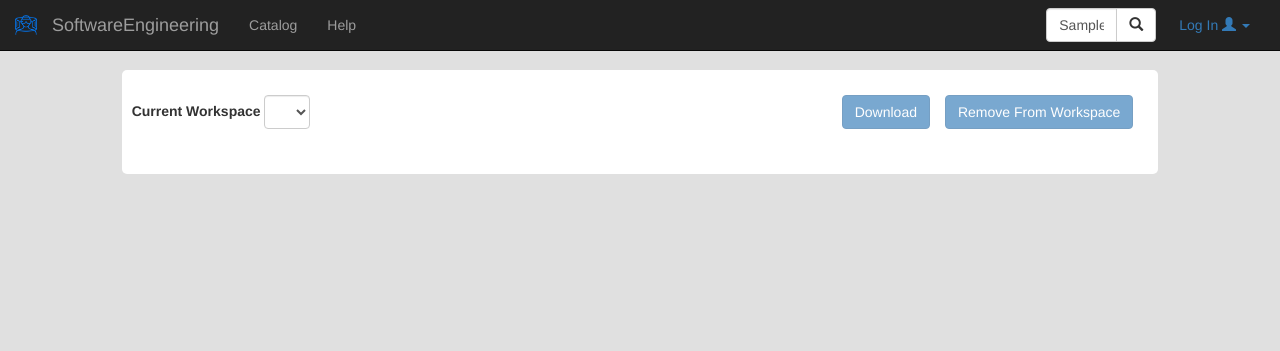
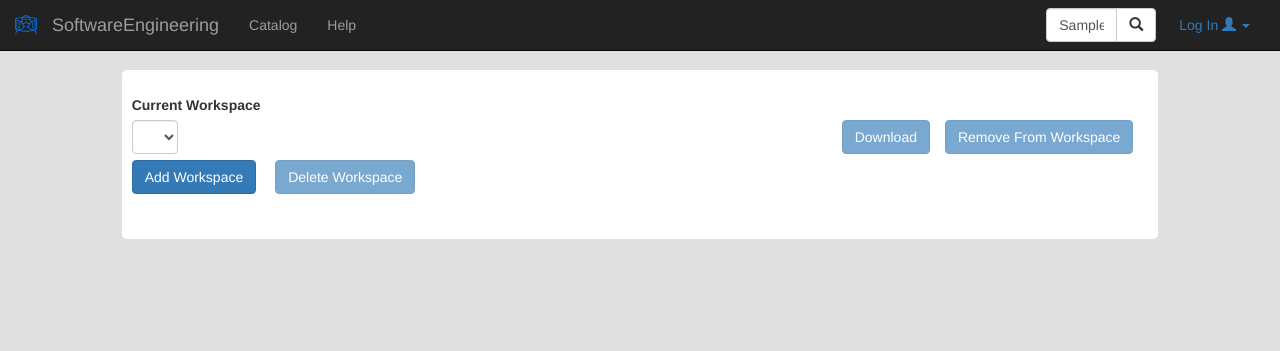
Before and after one commit to jamesgagne/hololens, a PHP site: the page made by application/views/main/workspace.php in a window 1280 px wide. Shown: the top 351 px of the page. Run offline with PHP 8.4, Linux system fonts and the light colour scheme; the template is opened without the code that fills it: most values are stand-ins (such as "Sample title", 1, 10 or a date in 2020); data that the repository does not hold is empty; some libraries are stand-ins or nearby versions.

Commit message:
Updated workspace page

```diff
--- a/application/assets/js/catalog.js
+++ b/application/assets/js/catalog.js
@@ -12,7 +12,7 @@ $(document).ready(function() {
 	});
 
 	$('.fileCheckBox').change(function() {
-		var parent = $(this).parent();
+		var parent = $(this);
 
 		$(parent).toggleClass("highlight");
 
@@ -80,7 +80,7 @@ $(document).ready(function() {
 						var parent = $(this).parent();
 
 						if(data == model_id) {
-							parent.remove();
+							parent.parent().remove();
 						}
 					});
 
--- a/application/assets/js/workspace.js
+++ b/application/assets/js/workspace.js
@@ -1,4 +1,14 @@
 $(document).ready(function() {
+
+	var currentSpace = $("#space").val();
+
+	if(currentSpace == null) {
+		$("#deleteWorkspaceButton").prop("disabled", true);
+	}
+	else {
+		$("#deleteWorkspaceButton").prop("disabled", false);
+	}
+
 	var base_url = $("#base_url").val();
 
 	$("#removeOK").click(function() {
@@ -10,7 +20,7 @@ $(document).ready(function() {
 	});
 
 	$('.fileCheckBox').change(function() {
-		var parent = $(this).parent();
+		var parent = $(this);
 
 		$(parent).toggleClass("highlight");
 
--- a/application/views/main/workspace.php
+++ b/application/views/main/workspace.php
@@ -11,6 +11,10 @@
 										<form class="form-inline" method="GET" action="<?= base_url(); ?>index.php/Workspace">
 											<label for="space">Current Workspace</label>
 
+										<div class="row">
+
+											<div class="col-xs-12">
+
 											<select id="space" class="form-control" name="space_id" onchange="this.form.submit();">
 
 												<?php foreach((array)$Workspaces as $workspace) { ?>
@@ -21,9 +25,26 @@
 
 											</select>
 
-										<input disabled style="margin-right: 15px;" type="button" class="btn btn-primary pull-right" value="Remove From Workspace" data-toggle="modal" data-target="#removeModal" id="removeButton" />
+											<input disabled style="margin-right: 15px;" type="button" class="btn btn-primary pull-right" value="Remove From Workspace" data-toggle="modal" data-target="#removeModal" id="removeButton" />
+											<input disabled style="margin-right: 15px;" type="button" class="btn btn-primary pull-right" value="Download" id="downloadButton" />
 
-										<input disabled style="margin-right: 15px;" type="button" class="btn btn-primary pull-right" value="Download" id="downloadButton" />
+											</div>
+
+											<br>
+											<br>
+
+										</div>
+
+										<div class="row">
+
+											<div class="col-xs-12">
+
+												<input style="margin-right: 15px;" type="button" class="btn btn-primary" value="Add Workspace" data-toggle="modal" data-target="#addWorkspaceModal" id="addWorkspaceButton" />
+												<input style="margin-right: 15px;" type="button" class="btn btn-primary" value="Delete Workspace" data-toggle="modal" data-target="#deleteWorkspaceModal" id="deleteWorkspaceButton" />
+
+												</div>
+
+											</div>
 
 										</form>
 									</div>
@@ -48,7 +69,7 @@
 								</div>
 							</div>
 
-							<!-- Delete Modal -->
+							<!-- Remove Model Modal -->
 							<div class="modal fade" id="removeModal">
 								<div class="modal-dialog">
 									<div class="modal-content">
@@ -68,3 +89,62 @@
 									</div>
 								</div>
 							</div>
+
+							<!-- Add Workspace Modal -->
+							<div class="modal fade" id="addWorkspaceModal">
+								<div class="modal-dialog">
+									<div class="modal-content">
+										<div class="modal-header">
+											<button type="button" class="close" data-dismiss="modal">&times;</button>
+											<span class="h4">Add Workspace</span>
+										</div>
+
+										<form method="POST" action="<?= base_url(); ?>index.php/Workspace/AddWorkspace">
+
+											<input type="hidden" name="workspace_id" value="<?= $CurrentWorkspace; ?>" />
+
+											<div class="modal-body">
+												<label for="workspace">Workspace Name:</label>
+												<input id="workspace" max-length="50" required class="form-control" type="text" name="workspace" />
+
+												<br>
+
+												<label for="description">Workspace Description:</label>
+												<textarea max-length="255" class="form-control" name="description" id="description" style="resize: none; width: 100%;" rows="4"></textarea>
+											</div>
+
+											<div class="modal-footer">
+												<input type="submit" class="btn btn-success" value="OK" id="addWorkspaceOK" />
+												<input type="button" data-dismiss="modal" class="btn btn-danger" value="Cancel" />
+											</div>
+
+										</form>
+									</div>
+								</div>
+							</div>
+
+							<!-- Delete Workspace Modal -->
+							<div class="modal fade" id="deleteWorkspaceModal">
+								<div class="modal-dialog">
+									<div class="modal-content">
+										<div class="modal-header">
+											<button type="button" class="close" data-dismiss="modal">&times;</button>
+											<span class="h4">Delete Current Workspace</span>
+										</div>
+
+										<form method="POST" action="<?= base_url(); ?>index.php/Workspace/DeleteWorkspace">
+
+											<input type="hidden" name="workspace_id" value="<?= $CurrentWorkspace; ?>" />
+
+											<div class="modal-body">
+												<p>Are you sure you want to delete the current workspace?</p>
+											</div>
+
+											<div class="modal-footer">
+												<input type="submit" class="btn btn-success" value="OK" id="deleteWorkspaceOK" />
+												<input type="button" data-dismiss="modal" class="btn btn-danger" value="Cancel" />
+											</div>
+										</form>
+									</div>
+								</div>
+							</div>
```
Also changed, not shown: application/controllers/Upload.php (+11 -1 lines), application/controllers/Workspace.php (+43 -4 lines).
